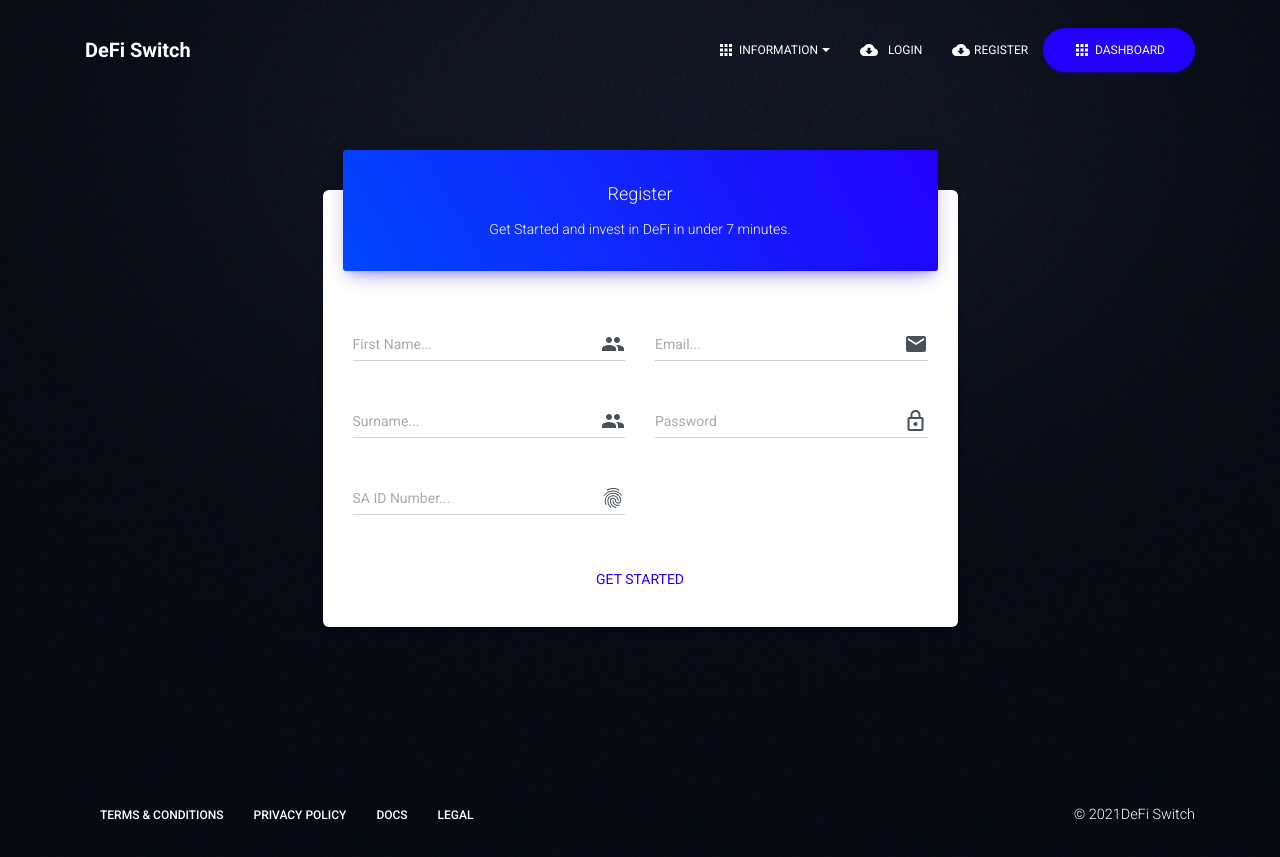
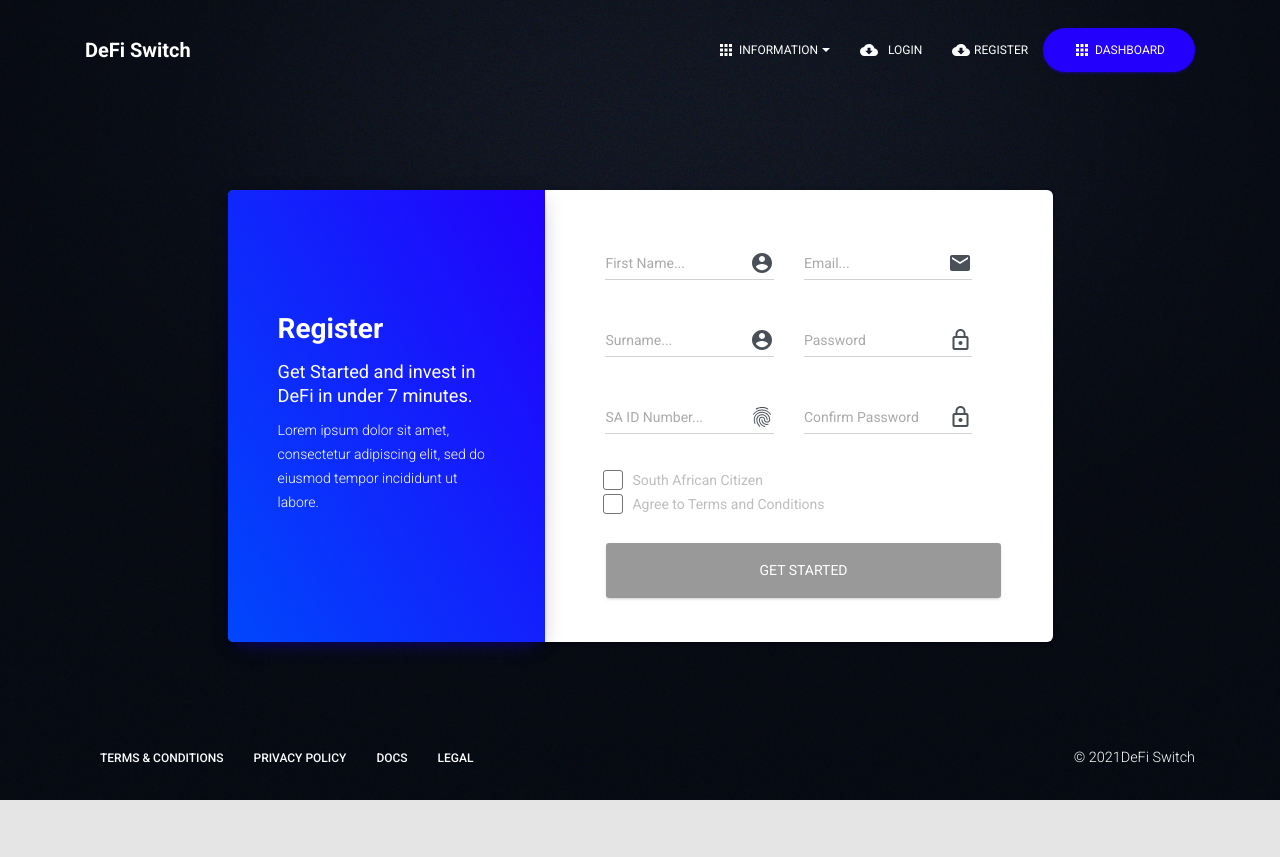
Before and after one commit to x33q/DeFi-Switch, a Next.js app: page /register in a window 1280 px wide. After the commit the page ends 800 px from the top, so only its background shows below. Built offline with nearby package versions, Linux system fonts and the light colour scheme.

Commit message:
Register Form 1 Updated

```diff
--- /dev/null
+++ b/components/RegisterForms/RegisterStep1.js
@@ -0,0 +1,66 @@
+import React from "react";
+import classNames from "classnames";
+// material-ui components
+import { makeStyles } from "@material-ui/core/styles";
+import Checkbox from "@material-ui/core/Checkbox";
+import FormControlLabel from "@material-ui/core/FormControlLabel";
+// @material-ui/icons
+import Check from "@material-ui/icons/Check";
+
+import styles from "styles/jss/nextjs-material-kit/customCheckboxRadioSwitch.js";
+
+const useStyles = makeStyles(styles);
+
+export default function CheckboxRadioSwitch(){
+  const [checked, setChecked] = React.useState([24, 22]);
+  const classes = useStyles();
+  const wrapperDiv = classNames(
+    classes.checkboxAndRadio,
+    classes.checkboxAndRadioHorizontal
+  );
+  const handleToggle = value => {
+    const currentIndex = checked.indexOf(value);
+    const newChecked = [...checked];
+
+    if (currentIndex === -1) {
+      newChecked.push(value);
+    } else {
+      newChecked.splice(currentIndex, 1);
+    }
+    setChecked(newChecked);
+  };
+  return (
+    <div>
+      <div className={wrapperDiv}>
+        <FormControlLabel
+          control={
+            <Checkbox
+              tabIndex={-1}
+              onClick={() => handleToggle(21)}
+              checkedIcon={<Check className={classes.checkedIcon} />}
+              icon={<Check className={classes.uncheckedIcon} />}
+              classes={{ checked: classes.checked }}
+            />
+          }
+          classes={{ label: classes.label }}
+          label="South African Citizen"
+        />
+      </div>
+      <div className={wrapperDiv}>
+        <FormControlLabel
+          control={
+            <Checkbox
+              tabIndex={-1}
+              onClick={() => handleToggle(21)}
+              checkedIcon={<Check className={classes.checkedIcon} />}
+              icon={<Check className={classes.uncheckedIcon} />}
+              classes={{ checked: classes.checked }}
+            />
+          }
+          classes={{ label: classes.label }}
+          label="Agree to Terms and Conditions"
+        />
+      </div>
+    </div>
+  );
+}
--- a/pages/comingsoon.js
+++ b/pages/comingsoon.js
@@ -5,7 +5,7 @@ import InputAdornment from "@material-ui/core/InputAdornment";
 import Icon from "@material-ui/core/Icon";
 // @material-ui/icons
 import Email from "@material-ui/icons/Email";
-import People from "@material-ui/icons/People";
+import AccountCircleIcon from '@material-ui/icons/AccountCircle';
 // core components
 import Header from "components/Header/Header.js";
 import HeaderLinks from "components/Header/HeaderLinks.js";
@@ -78,7 +78,7 @@ export default function LoginPage(props) {
                         type: "text",
                         endAdornment: (
                           <InputAdornment position="end">
-                            <People className={classes.inputIconsColor} />
+                            <AccountCircleIcon className={classes.inputIconsColor} />
                           </InputAdornment>
                         ),
                       }}
@@ -100,7 +100,7 @@ export default function LoginPage(props) {
                     />
                   </CardBody>
                   <CardFooter className={classes.cardFooter}>
-                    <Button simple color="primary" size="lg">
+                    <Button fullWidth color="gray" size="lg">
                       Submit
                     </Button>
                   </CardFooter>
--- a/pages/login.js
+++ b/pages/login.js
@@ -91,7 +91,7 @@ export default function LoginPage(props) {
                     />
                   </CardBody>
                   <CardFooter className={classes.cardFooter}>
-                    <Button href="/dashboard" simple color="primary" size="lg">
+                    <Button href="/dashboard" color="gray" size="lg">
                       Go to your Dashboard
                     </Button>
                   </CardFooter>
--- a/pages/register.js
+++ b/pages/register.js
@@ -7,6 +7,7 @@ import Icon from "@material-ui/core/Icon";
 import Email from "@material-ui/icons/Email";
 import People from "@material-ui/icons/People";
 import FingerprintIcon from '@material-ui/icons/Fingerprint';
+import AccountCircleIcon from '@material-ui/icons/AccountCircle';
 // core components
 import Header from "components/Header/Header.js";
 import HeaderLinks from "components/Header/HeaderLinks.js";
@@ -21,6 +22,9 @@ import CardFooter from "components/Card/CardFooter.js";
 import CustomInput from "components/CustomInput/CustomInput.js";
 import Checkbox from "@material-ui/core/Checkbox";
 import FormControlLabel from "@material-ui/core/FormControlLabel";
+
+// Import Register Form 1
+import RegisterStep1 from "components/RegisterForms/RegisterStep1.js";
 
 import styles from "styles/jss/nextjs-material-kit/pages/registerPage.js";
 
@@ -53,15 +57,22 @@ export default function RegisterPage(props) {
         <div className={classes.container}>
           <GridContainer spacing={0} justify="center">
 
-            <GridItem xs={12} sm={6} md={7}>
+            <GridItem sm={12} lg={9}>
+
               <Card className={classes[cardAnimaton]}>
                 <form className={classes.form}>
+
+                  <GridContainer spacing={0} justify="center">
+                    <GridItem sm={12} md={5} lg={5}>
                       <CardHeader color="primary" className={classes.cardHeader}>
-                    <h4>Register</h4>
-                    <p>Get Started and invest in DeFi in under 7 minutes.</p>
+                        <h4 className={classes.formTitle}>Register</h4>
+                        <p className={classes.formSubtitle}>Get Started and invest in DeFi in under 7 minutes.</p>
+                        <p>Lorem ipsum dolor sit amet, consectetur adipiscing elit, sed do eiusmod tempor incididunt ut labore.</p>
                       </CardHeader>
-                  <CardBody>
-                    <GridContainer justify="center">
+                    </GridItem>
+                    <GridItem sm={12} md={7} lg={7}>
+                      <CardBody className={classes.cardBody}>
+                        <GridContainer spacing={0} justify="center">
                           <GridItem xs={12} sm={6} md={6}>
                             <CustomInput
                               labelText="First Name..."
@@ -73,7 +84,7 @@ export default function RegisterPage(props) {
                                 type: "text",
                                 endAdornment: (
                                   <InputAdornment position="end">
-                                <People className={classes.inputIconsColor} />
+                                    <AccountCircleIcon className={classes.inputIconsColor} />
                                   </InputAdornment>
                                 ),
                               }}
@@ -88,7 +99,7 @@ export default function RegisterPage(props) {
                                 type: "text",
                                 endAdornment: (
                                   <InputAdornment position="end">
-                                <People className={classes.inputIconsColor} />
+                                    <AccountCircleIcon className={classes.inputIconsColor} />
                                   </InputAdornment>
                                 ),
                               }}
@@ -143,15 +154,38 @@ export default function RegisterPage(props) {
                                 autoComplete: "off",
                               }}
                             />
+                            <CustomInput
+                              labelText="Confirm Password"
+                              id="pass"
+                              formControlProps={{
+                                fullWidth: true,
+                              }}
+                              inputProps={{
+                                type: "password",
+                                endAdornment: (
+                                  <InputAdornment position="end">
+                                    <Icon className={classes.inputIconsColor}>
+                                      lock_outline
+                                    </Icon>
+                                  </InputAdornment>
+                                ),
+                                autoComplete: "off",
+                              }}
+                            />
                           </GridItem>
                         </GridContainer>
 
+                        <RegisterStep1 />
+
                       </CardBody>
+
                       <CardFooter className={classes.cardFooter}>
-                    <Button simple color="primary" size="lg">
+                        <Button fullWidth color="gray" size="lg">
                           Get started
                         </Button>
-                  </CardFooter>
+                      </CardFooter><br />
+                  </GridItem>
+                </GridContainer>
                 </form>
               </Card>
             </GridItem>
--- a/styles/jss/nextjs-material-kit/pages/landingPage.js
+++ b/styles/jss/nextjs-material-kit/pages/landingPage.js
@@ -32,6 +32,9 @@ const landingPageStyle = {
     boxShadow:
       "0 16px 24px 2px rgba(0, 0, 0, 0.03), 0 6px 30px 5px rgba(0, 0, 0, 0.03), 0 8px 10px -5px rgba(0, 0, 0, 0.03)",
   },
+  heroBG: {
+    backgroundColor: '#0c1623',
+  },
 };
 
 export default landingPageStyle;
--- a/styles/jss/nextjs-material-kit/pages/registerPage.js
+++ b/styles/jss/nextjs-material-kit/pages/registerPage.js
@@ -7,7 +7,7 @@ const signupPageStyle = {
     position: "relative",
     paddingTop: "20vh",
     color: "#FFFFFF",
-    paddingBottom: "200px",
+    paddingBottom: "100px",
   },
   cardHidden: {
     opacity: "0",
@@ -45,16 +45,27 @@ const signupPageStyle = {
     },
   },
   form: {
-    margin: "0",
+    margin: "0 20px 0 0px",
   },
   cardHeader: {
     width: "auto",
-    textAlign: "center",
-    marginLeft: "20px",
-    marginRight: "20px",
-    marginTop: "-40px",
-    padding: "20px 0",
-    marginBottom: "15px",
+    textAlign: "left",
+    marginLeft: "0px",
+    marginRight: "0px",
+    marginTop: "0px",
+    padding: "50px",
+    minHeight: '100%',
+    borderRadius: '5px 0px 0px 5px',
+    display: 'flex',
+    alignItems: 'flex-end',
+    alignContent: 'center',
+    justifyContent: 'flex-start',
+    flexWrap: 'wrap',
+  },
+  cardBody: {
+    textAlign: 'left',
+    marginRight: '30px',
+    paddingTop: '30px',
   },
   cardHero: {
     width: "auto",
@@ -94,7 +105,17 @@ const signupPageStyle = {
     padding: "0",
   },
   inputIconsColor: {
-    color: "#495057",
+    color: "#2101fc",
+  },
+  formTitle: {
+    margin: '0px 0px 10px 0px',
+    fontWeight: '700',
+    fontSize: '2em',
+  },
+  formSubtitle: {
+    margin: '0px 0px 10px 0px',
+    fontWeight: '400',
+    fontSize: '1.3em',
   },
 };
 
```
Also changed, not shown: pages/landing.js (+3 -8 lines). Lines whose indentation alone changed are shown as unchanged.
